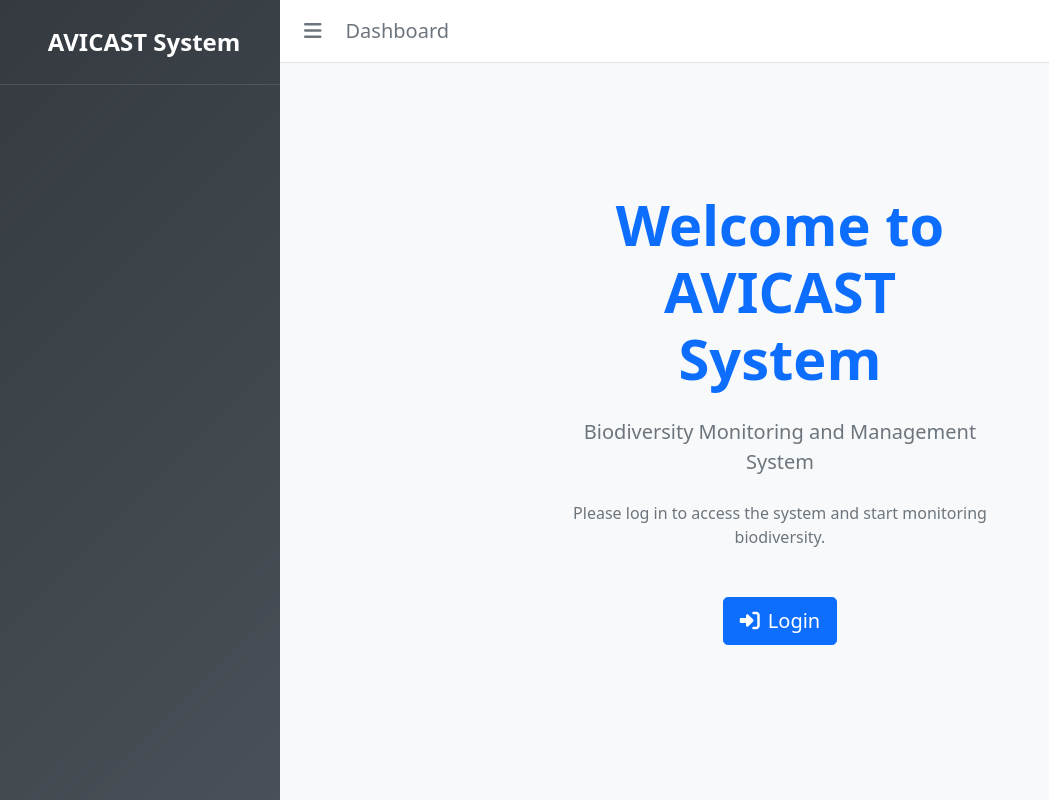
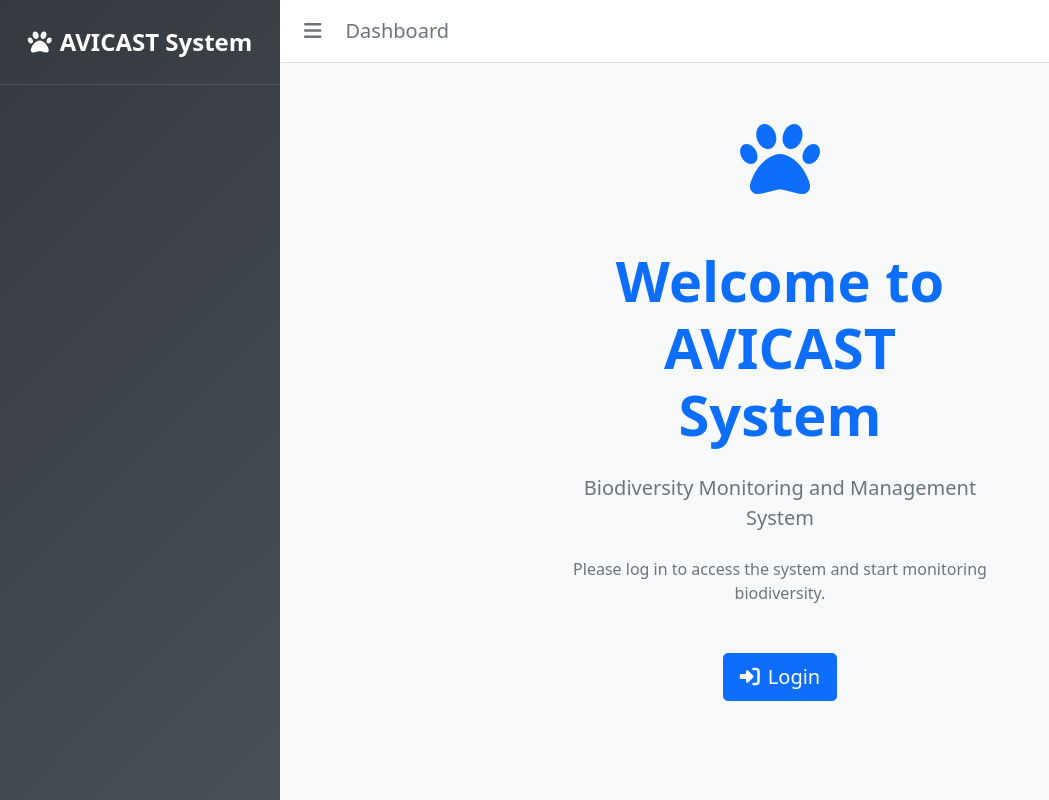
Before and after one commit to Adinorio/platform-avicast, a Django app: template templates/home.html in a window 1280 px wide. Shown: the whole page, without its empty margins (0-1049 px from the left). Run offline with Django 4.2, Linux system fonts and the light colour scheme; the template is opened without the code that fills it, so the values that code supplies are empty.

Commit message:
feat(templates): enhance base templates and dashboard layouts
- Update base template with improved structure and styling
- Enhance home page template with better user experience
- Improve analytics dashboard template for better data visualization

```diff
--- a/templates/analytics/dashboard.html
+++ b/templates/analytics/dashboard.html
@@ -51,7 +51,7 @@
         <div class="col-md-3">
             <div class="card bg-info text-white">
                 <div class="card-body text-center">
-                    <i class="fas fa-bird fa-3x mb-3"></i>
+                    <i class="fas fa-paw fa-3x mb-3"></i>
                     <h2 class="mb-0">{{ total_species }}</h2>
                     <p class="mb-0">Species Observed</p>
                 </div>
@@ -337,7 +337,7 @@
                         </div>
                         <div class="col-md-3">
                             <a href="{% url 'fauna:species_list' %}" class="btn btn-outline-warning btn-lg w-100 mb-2">
-                                <i class="fas fa-bird"></i><br>
+                                <i class="fas fa-paw"></i><br>
                                 View Species
                             </a>
                         </div>
--- a/templates/base.html
+++ b/templates/base.html
@@ -4,11 +4,10 @@
     <meta charset="UTF-8">
     <meta name="viewport" content="width=device-width, initial-scale=1.0">
     <title>{% block title %}AVICAST System{% endblock %}</title>
+    <link rel="icon" type="image/svg+xml" href="{% load static %}{% static 'favicon.svg' %}">
     <link href="https://cdn.jsdelivr.net/npm/bootstrap@5.1.3/dist/css/bootstrap.min.css" rel="stylesheet">
-    <link rel="stylesheet" href="https://cdnjs.cloudflare.com/ajax/libs/font-awesome/6.0.0/css/all.min.css">
+    <link rel="stylesheet" href="https://cdnjs.cloudflare.com/ajax/libs/font-awesome/6.4.0/css/all.min.css">
     <!-- AVICAST Design System CSS -->
-    <link rel="stylesheet" href="https://cdn.jsdelivr.net/npm/bootstrap@5.1.3/dist/css/bootstrap.min.css">
-    <link rel="stylesheet" href="https://cdnjs.cloudflare.com/ajax/libs/font-awesome/6.4.0/css/all.min.css">
     <style>
         /* ===== AVICAST DESIGN SYSTEM ===== */
 
@@ -241,7 +240,7 @@
     <nav class="sidebar" id="sidebar">
         <div class="sidebar-header">
             <a href="{% url 'home' %}" class="sidebar-brand">
-                <i class="fas fa-bird me-2"></i>AVICAST System
+                <i class="fas fa-paw me-2"></i>AVICAST System
             </a>
         </div>
 
@@ -268,7 +267,7 @@
                 <!-- Admin and Field Worker navigation -->
                 <li class="nav-item">
                     <a class="nav-link" href="{% url 'fauna:species_list' %}">
-                        <i class="fas fa-bird me-2"></i> Species Management
+                        <i class="fas fa-paw me-2"></i> Species Management
                     </a>
                 </li>
                 <li class="nav-item">
--- a/templates/home.html
+++ b/templates/home.html
@@ -131,7 +131,7 @@
             <div class="row mb-5">
                 <div class="col-12 text-center">
                     <div class="mb-4">
-                        <i class="fas fa-bird text-primary" style="font-size: 4rem;"></i>
+                        <i class="fas fa-paw text-primary" style="font-size: 4rem;"></i>
                     </div>
                     <h1 class="display-4 fw-bold text-primary mb-3">Welcome to AVICAST System</h1>
                     <p class="lead text-muted mb-4">Employee ID: {{ user.employee_id }} | Role: {{ user.get_role_display }}</p>
@@ -145,7 +145,7 @@
                     <div class="card h-100 border-0 shadow-sm feature-card">
                         <div class="card-header bg-primary text-white text-center border-0" style="height: 120px;">
                             <div class="d-flex align-items-center justify-content-center h-100">
-                                <i class="fas fa-bird fa-3x"></i>
+                                <i class="fas fa-paw fa-3x"></i>
                             </div>
                         </div>
                         <div class="card-body p-4 text-center">
@@ -350,7 +350,7 @@
                                 <div class="col-lg-4 col-md-6">
                                     <div class="d-flex align-items-start">
                                         <div class="flex-shrink-0 me-3">
-                                            <i class="fas fa-bird text-primary fa-2x"></i>
+                                            <i class="fas fa-paw text-primary fa-2x"></i>
                                         </div>
                                         <div>
                                             <h6 class="fw-bold text-primary mb-3">Species Management</h6>
@@ -462,7 +462,7 @@
         <div class="row justify-content-center">
             <div class="col-lg-6 text-center">
                 <div class="mb-5">
-                    <i class="fas fa-bird text-primary" style="font-size: 5rem;"></i>
+                    <i class="fas fa-paw text-primary" style="font-size: 5rem;"></i>
                 </div>
                 <h1 class="display-4 fw-bold text-primary mb-4">Welcome to AVICAST System</h1>
                 <p class="lead text-muted mb-4">Biodiversity Monitoring and Management System</p>
```
